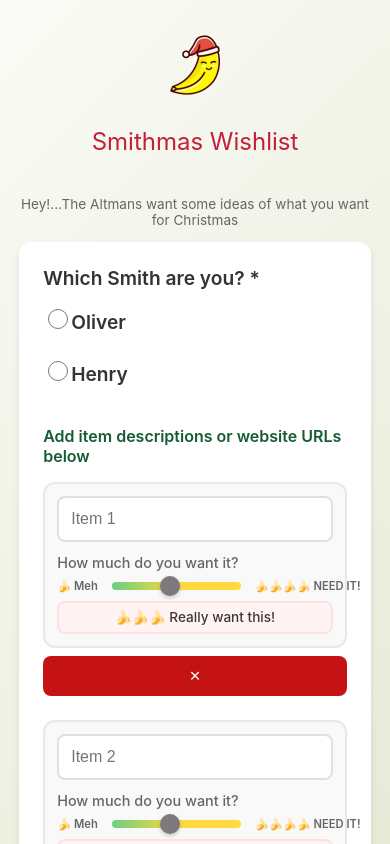
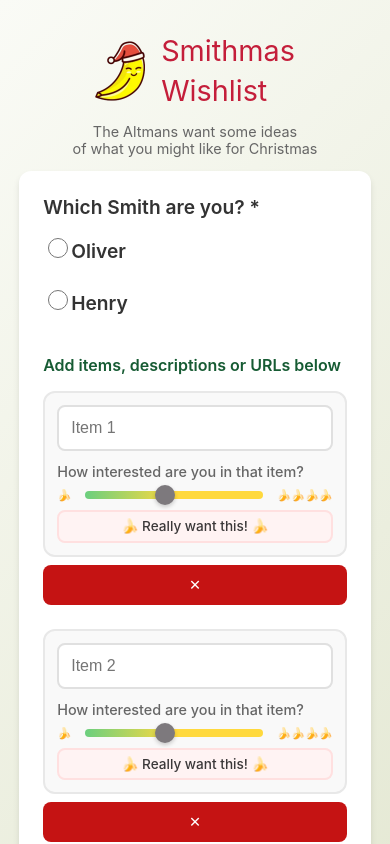
Before and after one commit to fkaltman/vue-wishlist-app, a Vue app: page / in a window 390 px wide. Shown: the top 844 px of the page. Built offline with nearby package versions, Linux system fonts and the light colour scheme.

Commit message:
style: adjust banana slider to fit on mobile and stack title on mobile

```diff
--- a/src/components/WishlistForm.vue
+++ b/src/components/WishlistForm.vue
@@ -26,10 +26,10 @@ const removeItem = (index) => {
 
 // Get kid-friendly rating label
 const getRatingLabel = (rating) => {
-  if (rating <= 4) return "🍌🍌 Yeah, I'd like this"
-  if (rating <= 7) return '🍌🍌🍌 Really want this!'
-  if (rating <= 9) return '🍌🍌 REALLY REALLY want this! 🍌🍌'
-  return '🍌🍌🍌 I HAVE TO HAVE THIS THING!! 🍌🍌🍌'
+  if (rating <= 4) return "🍌 Yeah, I'd like this"
+  if (rating <= 7) return '🍌 Really want this! 🍌'
+  if (rating <= 9) return '🍌🍌 REALLY REALLY want this!'
+  return '🍌🍌 I HAVE TO HAVE THIS THING!! 🍌🍌'
 }
 
 // Submit form to Formspree
@@ -90,9 +90,14 @@ const submitWishlist = async () => {
   <div class="wishlist-form">
     <div class="form-header">
       <img class="smithmas-logo" src="../assets/big_santa_banana.png" alt="Smithmas Banana Logo" />
-      <h1>Smithmas Wishlist</h1>
+      <div class="header-text">
+        <div class="header-line-1">Smithmas</div>
+        <div class="header-line-2">Wishlist</div>
+      </div>
     </div>
-    <p class="altmans">Hey!...The Altmans want some ideas of what you want for Christmas</p>
+    <p class="altmans">
+      The Altmans want some ideas of&nbsp;what&nbsp;you&nbsp;might&nbsp;like&nbsp;for&nbsp;Christmas
+    </p>
 
     <form @submit.prevent="submitWishlist" class="form">
       <div class="form-group">
@@ -110,7 +115,7 @@ const submitWishlist = async () => {
       </div>
 
       <div class="wishlist-section">
-        <h3>Add item descriptions or website URLs below</h3>
+        <h3 class="add-items-blurb">Add items, descriptions or URLs below</h3>
         <div v-for="(wishItem, index) in wishlistItems" :key="index" class="wishlist-item">
           <div class="item-content">
             <input
@@ -120,9 +125,9 @@ const submitWishlist = async () => {
               class="item-input"
             />
             <div class="rating-control">
-              <label class="rating-label">How much do you want it?</label>
+              <label class="rating-label">How interested are you in that item?</label>
               <div class="slider-container">
-                <span class="slider-label-left">🍌 Meh</span>
+                <span class="slider-label-left">🍌</span>
                 <input
                   type="range"
                   v-model="wishlistItems[index].rating"
@@ -130,7 +135,7 @@ const submitWishlist = async () => {
                   max="10"
                   class="rating-slider"
                 />
-                <span class="slider-label-right">🍌🍌🍌🍌 NEED IT!</span>
+                <span class="slider-label-right">🍌🍌🍌🍌</span>
               </div>
               <div class="rating-message">{{ getRatingLabel(wishlistItems[index].rating) }}</div>
             </div>
@@ -185,7 +190,7 @@ const submitWishlist = async () => {
 .form-header {
   display: flex;
   justify-content: center;
-  margin-bottom: 2rem;
+  /* margin-bottom: 2rem; */
 }
 
 .smithmas-logo {
@@ -216,6 +221,20 @@ const submitWishlist = async () => {
   100% {
     transform: rotate(0deg);
   }
+}
+
+.header-text {
+  display: flex;
+  flex-direction: row;
+  gap: 0.5rem;
+  align-items: center;
+}
+
+.header-line-1,
+.header-line-2 {
+  color: #c41e3a;
+  font-size: 2.3rem;
+  font-weight: 400;
 }
 
 .form-header h1 {
@@ -511,17 +530,29 @@ const submitWishlist = async () => {
   }
 
   .form-header {
+    flex-direction: row;
+    align-items: center;
+    justify-content: center;
+    gap: 1rem;
+  }
+
+  .header-text {
+    display: flex;
     flex-direction: column;
-    align-items: center;
+    align-items: flex-start;
+    line-height: 1.1;
+  }
+
+  .header-line-1,
+  .header-line-2 {
+    font-size: 1.8rem;
+    font-weight: 400;
+    color: #c41e3a;
   }
 
   .smithmas-logo {
-    margin: 0 0 1rem 0;
+    margin: 0;
     width: 50px;
-  }
-
-  .form-header h1 {
-    font-size: 1.8rem;
   }
 
   .which-smith {
@@ -571,6 +602,11 @@ const submitWishlist = async () => {
   .submit-btn {
     font-size: 1.1rem;
   }
+
+  .altmans {
+    font-size: 0.9rem;
+    margin-top: 1rem;
+  }
 }
 
 @media (max-width: 400px) {
```
